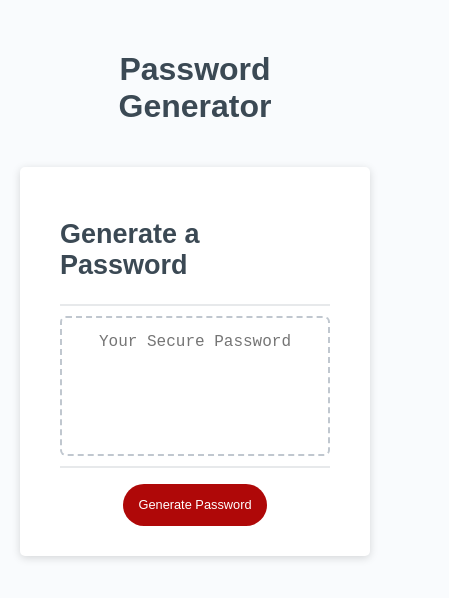
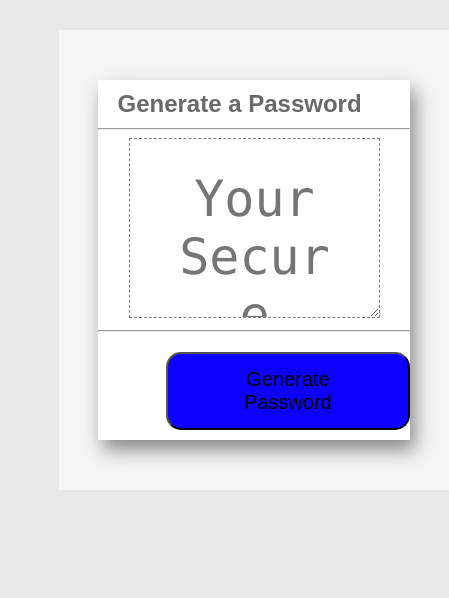
Before and after one commit to TLamb23/week3hw, a plain HTML site: page index.html in a window 390 px wide. Shown: the whole page, 449 px wide, since content can reach past the window. Drawn offline with Linux system fonts and the light colour scheme.

Commit message:
finishing project

```diff
--- /dev/null
+++ b/assets/style.css
@@ -0,0 +1,102 @@
+body {
+  background-color: #E8E8E8;
+  margin: 0 auto;
+  font-family: 'Arial', 'Helvetica Neue', Helvetica, sans-serif;
+  color: #696969;
+}
+#wrapper {
+  background-color: #F5F5F5;
+  margin-left: 15%;
+  padding-bottom: 50px;
+  padding-top: 30px;
+  margin-top: 30px;
+  width: 980px;
+}
+#content {
+  margin-left: 10%;
+  margin-right: 10%;
+  background-color: #FFFFFF;
+  box-shadow: 5px 10px 18px #888888;
+
+}
+h1 {
+  text-align: center;
+  margin-top: 5px;
+  margin-bottom: 45px;
+  font-size: 2em;
+  font-family: 'Arial', 'Helvetica Neue', Helvetica, sans-serif;
+  font-weight: bold;
+
+}
+h2 {
+  margin-left: 20px;
+  padding-top: 10px;
+  margin-bottom: 10px;
+  font-size: 1.5em;
+  font-family: 'Arial', 'Helvetica Neue', Helvetica, sans-serif;
+  font-weight: bold;
+}
+textarea {
+  padding: 10%;
+  border: dashed 1px gray;
+  margin-left: 10%;
+  padding-left: 15%;
+  padding-right: 15%;
+  width: 50%;
+  font-family: "Lucida Console", Monaco, monospace;
+  text-align: center;
+  color: #696969;
+  font-size: 50px;
+}
+#btn {
+  margin-top: 20px;
+}
+#generate {
+  background-color: #0d00ff;
+  font-size: 20px;
+  padding: 14px 40px;
+  border-radius: 15px;
+  margin-left: 32%;
+  margin-bottom: 10px;
+}
+
+@media screen and (max-width: 980px) {
+  body {
+      max-width: 980px;
+  }
+  #wrapper {
+      width: 100%;
+      }
+}
+  @media screen and (max-width: 786px) {
+  body {
+      max-width: 786px;
+  }
+  #wrapper {
+      width: 100%;
+      }
+#generate {
+
+  margin-left: 40%;
+  margin-bottom: 10px;
+}
+
+  }
+  @media screen and (max-width: 640px) {
+   body {
+      max-width: 640px;
+  }
+
+   #wrapper {
+      width: 100%;
+      }
+      #btn {
+          margin-top: 20px;
+      }
+      #generate {
+          margin-left: 22%;
+
+      }
+
+
+  }
--- a/index.html
+++ b/index.html
@@ -1,34 +1,32 @@
 <!DOCTYPE html>
 <html lang="en">
+
 <head>
     <meta charset="UTF-8" />
     <meta name="viewport" content="width=device-width, initial-scale=1.0" />
-    <meta http-equiv="X-UA-Compatible" content="ie=edge" />
     <title>Password Generator</title>
-    <link rel="stylesheet" href="style.css" />
+    <link rel="stylesheet" type="text/css" href="assets/style.css">
+
 </head>
+
 <body>
-    <div class="wrapper">
+    <div id="wrapper">
         <header>
-        <h1>Password Generator</h1>
         </header>
-      <div class="card">
-        <div class="card-header">
+        <div id="content">
             <h2>Generate a Password</h2>
-        </div>
-        <div class="card-body">
-          <textarea
-            readonly
-            id="password"
-            placeholder="Your Secure Password"
-            aria-label="Generated Password"
-          ></textarea>
-        </div>
-        <div class="card-footer">
-          <button id="generate" class="btn">Generate Password</button>
+            <hr>
+            <textarea readonly id="password" placeholder="Your Secure Password"
+                aria-label="Generated Password"></textarea>
+            <hr>
+            <div id="btn">
+                <button id="generate">Generate
+                    Password</button>
+
             </div>
         </div>
     </div>
     <script src="script.js"></script>
 </body>
+
 </html>
--- a/script.js
+++ b/script.js
@@ -1,14 +1,111 @@
-// Assignment Code
-var generateBtn = document.querySelector("#generate");
-var
-// Write password to the #password input
-function writePassword() {
-  var password = generatePassword();
-  var passwordText = document.querySelector("#password");
+var enter;
+var confirmNumber;
+var confirmCharacter;
+var confirmUppercase;
+var confirmLowercase;
+character = ["!", "#", "$", "%", "&", "'", "(", ")", "*", "+", ",", "-", ".", "/", "\:", "\;", " < ", "=", " > ", " ? ", "@", "[", "\\", "]", " ^ ", "_", "`", "{", "|", "}", "~"];
+number = [1, 2, 3, 4, 5, 6, 7, 8, 9];
+alpha = ["a", "b", "c", "d", "e", "f", "g", "h", "i", "j", "k", "l", "m", "n", "o", "p", "q", "r", "s", "t", "u", "v", "w", "x", "y", "z"];
+space = [];
+var choices;
+var toUpper = function (x) {
+    return x.toUpperCase();
+};
+alpha2 = alpha.map(toUpper);
 
-  passwordText.value = password;
+var get = document.querySelector("#generate");
+
+get.addEventListener("click", function () {
+    ps = generatePassword();
+    document.getElementById("password").placeholder = ps;
+});
+
+function generatePassword() {
+    enter = parseInt(prompt("How many characters would you like your password? Choose between 8 and 128"));
+    if (!enter) {
+        alert("This needs a value");
+    } else if (enter < 8 || enter > 128) {
+        enter = parseInt(prompt("You must choose between 8 and 128"));
+
+    } else {
+        confirmNumber = confirm("Will this contain numbers?");
+        confirmCharacter = confirm("Will this contain special characters?");
+        confirmUppercase = confirm("Will this contain Uppercase letters?");
+        confirmLowercase = confirm("Will this contain Lowercase letters?");
+    };
+
+    if (!confirmCharacter && !confirmNumber && !confirmUppercase && !confirmLowercase) {
+        choices = alert("You must choose a criteria!");
+
+    }
+    else if (confirmCharacter && confirmNumber && confirmUppercase && confirmLowercase) {
+
+        choices = character.concat(number, alpha, alpha2);
+    }
+    else if (confirmCharacter && confirmNumber && confirmUppercase) {
+        choices = character.concat(number, alpha2);
+    }
+    else if (confirmCharacter && confirmNumber && confirmLowercase) {
+        choices = character.concat(number, alpha);
+    }
+    else if (confirmCharacter && confirmLowercase && confirmUppercase) {
+        choices = character.concat(alpha, alpha2);
+    }
+    else if (confirmNumber && confirmLowercase && confirmUppercase) {
+        choices = number.concat(alpha, alpha2);
+    }
+    else if (confirmCharacter && confirmNumber) {
+        choices = character.concat(number);
+
+    } else if (confirmCharacter && confirmLowercase) {
+        choices = character.concat(alpha);
+
+    } else if (confirmCharacter && confirmUppercase) {
+        choices = character.concat(alpha2);
+    }
+    else if (confirmLowercase && confirmNumber) {
+        choices = alpha.concat(number);
+
+    } else if (confirmLowercase && confirmUppercase) {
+        choices = alpha.concat(alpha2);
+
+    } else if (confirmNumber && confirmUppercase) {
+        choices = number.concat(alpha2);
+    }
+    else if (confirmCharacter) {
+        choices = character;
+    }
+    else if (confirmNumber) {
+        choices = number;
+    }
+    else if (confirmLowercase) {
+        choices = alpha;
+    }
+    else if (confirmUppercase) {
+        choices = space.concat(alpha2);
+    };
+
+    var password = [];
+
+    for (var i = 0; i < enter; i++) {
+        var pickChoices = choices[Math.floor(Math.random() * choices.length)];
+        password.push(pickChoices);
+    }
+    var ps = password.join("");
+    UserInput(ps);
+    return ps;
+}
+function UserInput(ps) {
+    document.getElementById("password").textContent = ps;
 
 }
 
-// Add event listener to generate button
-generateBtn.addEventListener("click", writePassword);
+var copy = document.querySelector("#copy");
+copy.addEventListener("click", function () {
+    copyPassword();
+});
+function copyPassword() {
+    document.getElementById("password").select();
+    document.execCommand("Copy");
+    alert("Password copied to clipboard!");
+}
--- a/style.css
+++ /dev/null
@@ -1,137 +0,0 @@
-*,
-*::before,
-*::after {
-  box-sizing: border-box;
-}
-
-html,
-body,
-.wrapper {
-  height: 100%;
-  margin: 0;
-  padding: 0;
-}
-
-body {
-  font-family: sans-serif;
-  background-color: #f9fbfd;
-}
-
-.wrapper {
-  padding-top: 30px;
-  padding-left: 20px;
-  padding-right: 20px;
-}
-
-header {
-  text-align: center;
-  padding: 20px;
-  padding-top: 0px;
-  color: hsl(206, 17%, 28%);
-}
-
-.card {
-  background-color: hsl(0, 0%, 100%);
-  border-radius: 5px;
-  border-width: 1px;
-  box-shadow: rgba(0, 0, 0, 0.15) 0px 2px 8px 0px;
-  color: hsl(206, 17%, 28%);
-  font-size: 18px;
-  margin: 0 auto;
-  max-width: 800px;
-  padding: 30px 40px;
-}
-
-.card-header::after {
-  content: " ";
-  display: block;
-  width: 100%;
-  background: #e7e9eb;
-  height: 2px;
-}
-
-.card-body {
-  min-height: 100px;
-}
-
-.card-footer {
-  text-align: center;
-}
-
-.card-footer::before {
-  content: " ";
-  display: block;
-  width: 100%;
-  background: #e7e9eb;
-  height: 2px;
-}
-
-.card-footer::after {
-  content: " ";
-  display: block;
-  clear: both;
-}
-
-.btn {
-  border: none;
-  background-color: hsl(360, 91%, 36%);
-  border-radius: 25px;
-  box-shadow: rgba(0, 0, 0, 0.1) 0px 1px 6px 0px rgba(0, 0, 0, 0.2) 0px 1px 1px
-    0px;
-  color: hsl(0, 0%, 100%);
-  display: inline-block;
-  font-size: 22px;
-  line-height: 22px;
-  margin: 16px 16px 16px 20px;
-  padding: 14px 34px;
-  text-align: center;
-  cursor: pointer;
-}
-
-button[disabled] {
-  cursor: default;
-  background: #c0c7cf;
-}
-
-.float-right {
-  float: right;
-}
-
-#password {
-  -webkit-appearance: none;
-  -moz-appearance: none;
-  appearance: none;
-  border: none;
-  display: block;
-  width: 100%;
-  padding-top: 15px;
-  padding-left: 15px;
-  padding-right: 15px;
-  padding-bottom: 85px;
-  font-size: 1.2rem;
-  text-align: center;
-  margin-top: 10px;
-  margin-bottom: 10px;
-  border: 2px dashed #c0c7cf;
-  border-radius: 6px;
-  resize: none;
-  overflow: hidden;
-}
-
-@media (max-width: 690px) {
-  .btn {
-    font-size: 1rem;
-    margin: 16px 0px 0px 0px;
-    padding: 10px 15px;
-  }
-
-  #password {
-    font-size: 1rem;
-  }
-}
-
-@media (max-width: 500px) {
-  .btn {
-    font-size: 0.8rem;
-  }
-}
```
Lines whose indentation alone changed are shown as unchanged.
